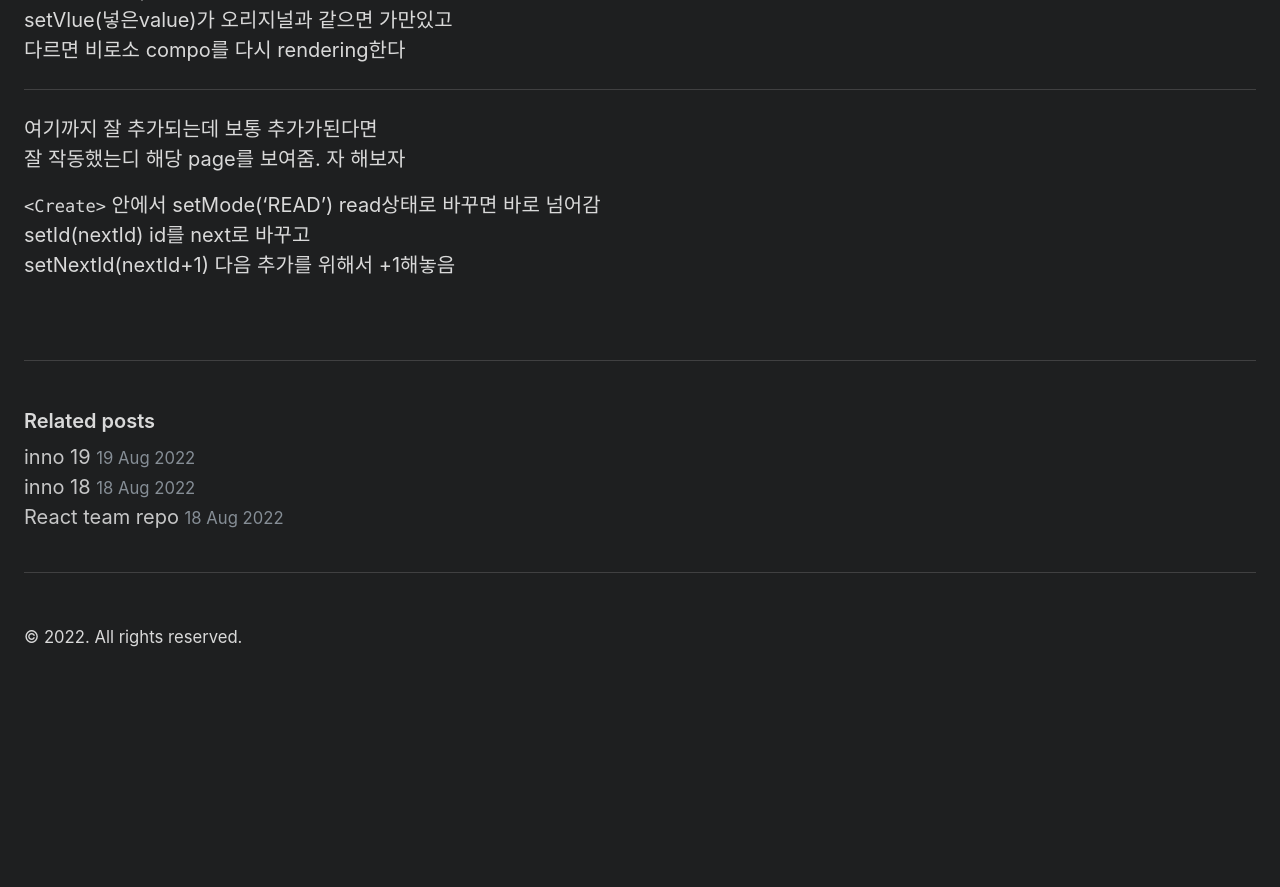
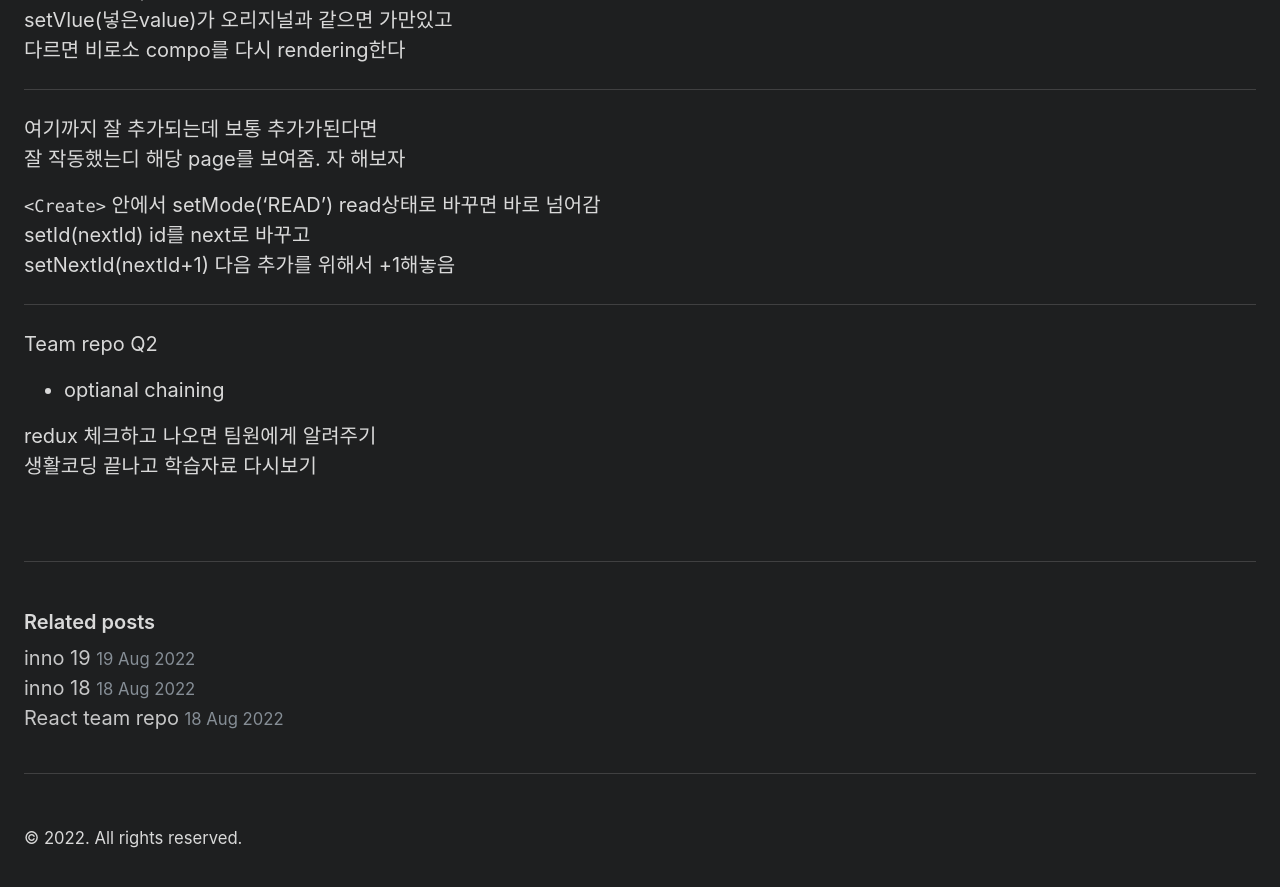
Before and after one commit to Dev-Dotoli/dev-dotoli.github.com, a Jekyll site: the page built from _posts/2022-08-20-inno-20.md, in a window 1280 px wide and 900 px high, scrolled down 8925 px. Shown: the top 887 px of the window. Built offline with Jekyll 4.4.1, drawn with Linux system fonts in a browser that asks for light colours; before the commit the page ends 9624 px from its top, so only the background shows below that.

Commit message:
Docs: add contents

```diff
--- a/_posts/2022-08-20-inno-20.md
+++ b/_posts/2022-08-20-inno-20.md
@@ -353,3 +353,12 @@ setVlue(넣은value)가 오리지널과 같으면 가만있고<br>
 setMode('READ') read상태로 바꾸면 바로 넘어감<br>
 setId(nextId) id를 next로 바꾸고<br>
 setNextId(nextId+1) 다음 추가를 위해서 +1해놓음
+
+---
+
+Team repo Q2
+
+- optianal chaining
+
+redux 체크하고 나오면 팀원에게 알려주기<br>
+생활코딩 끝나고 학습자료 다시보기
```
